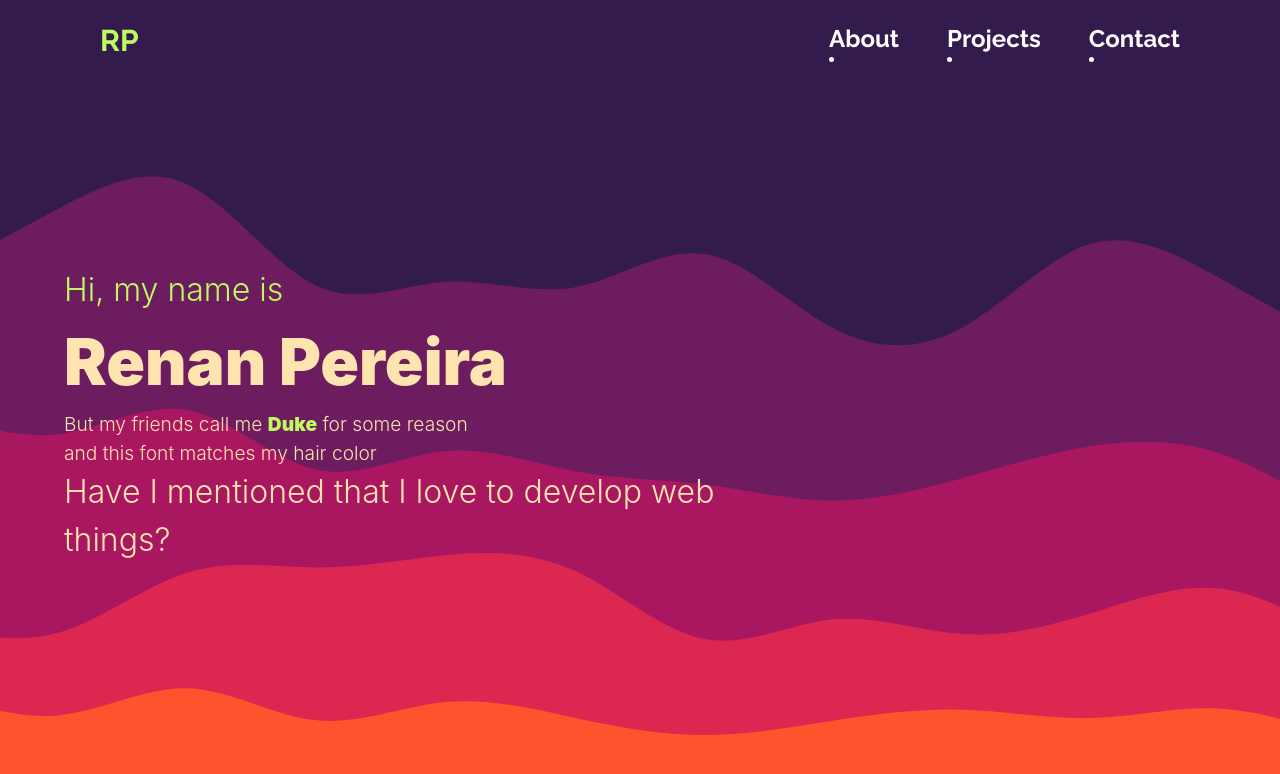
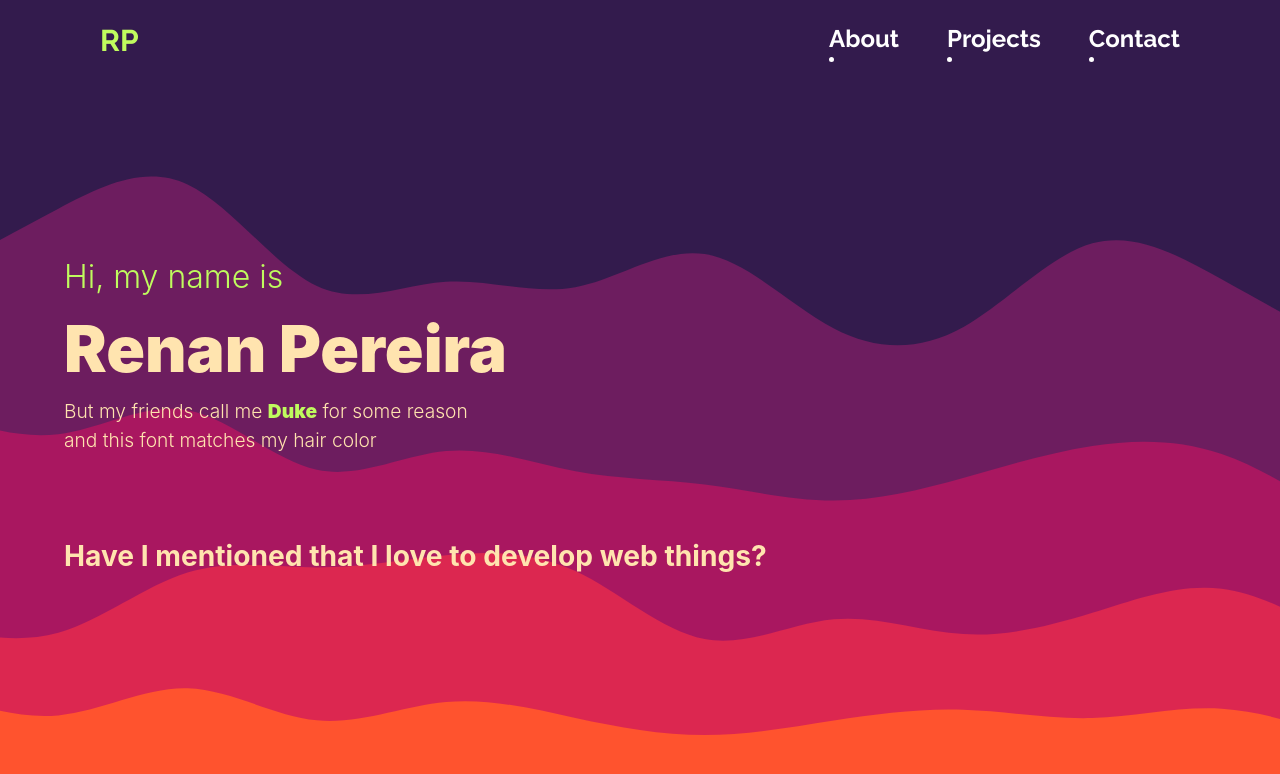
Before and after one commit to pereira-renan/portfolio, a Next.js app: page / in a window 1280 px wide. Shown: the top 774 px of the page. Built offline with nearby package versions, Linux system fonts and the light colour scheme; a small style sheet from the web is missing.

Commit message:
fixes to _app.js, font importing switched to _document.js, passHref for next router links, switched ' usage to `

```diff
--- a/src/components/Intro.jsx
+++ b/src/components/Intro.jsx
@@ -5,8 +5,6 @@ import React, { useState, setState } from "react"
 import Link from "next/link"
 
 const IntroText = () => {
-  const { colorMode, toggleColorMode } = useColorMode()
-  //        className={styles.intro}
   return (
     <Box className={styles.introText}>
       <Box className={styles.h2__accent} fontWeight={"light"}>
@@ -29,10 +27,10 @@ const IntroText = () => {
       <Box className={styles.h3} fontWeight={"light"}>
         and this font matches my hair color
       </Box>
-      <Box className={styles.h2} fontWeight={"light"}>
+      <Box className={styles.h2}>
         Have I mentioned that I love to develop web things?
       </Box>
-      <Link as="/" href="/contacts">
+      <Link as="/" href="/contacts" passHref>
         <Button
           width={"12vw"}
           minW={"120px"}
@@ -40,7 +38,7 @@ const IntroText = () => {
           className={styles.introButton}
           rightIcon={<GiTalk />}
         >
-          <Text>Let's talk</Text>
+          <Text>Let`s talk</Text>
         </Button>
       </Link>
     </Box>
@@ -76,7 +74,7 @@ const IntroImage = () => {
           <Text className={styles.bgArrowText}>
             hey look,
             <br />
-            that's me!
+            that`s me!
           </Text>
         </Box>
       </Box>
@@ -137,75 +135,3 @@ function IntroNoAnimation() {
 }
 
 export { IntroNoAnimation, Intro }
-
-/*
-
-const Navbar = () => {
-  const { colorMode, toggleColorMode } = useColorMode()
-  return (
-    <Box bg="red">
-      <Center>
-        <Box fontSize="3xl" color="gray.100" fontWeight="bold" opacity="87%">
-          <Link href="/">
-            <a>{process.env.title}</a>
-          </Link>
-        </Box>
-        <Button variant="outline">
-          <BsFillMoonFill />
-        </Button>
-        <Spacer />
-        <IconButton
-          icon={colorMode === "light" ? <BsFillSunFill /> : <BsFillMoonFill />}
-          aria-label="Color mode switcher"
-          onClick={toggleColorMode}
-        >
-          Switch Mode
-        </IconButton>
-      </Center>
-    </Box>
-  )
-}*/
-/*
-
-<Box>
-      <Box>
-        <Container
-          bg="red"
-          position="absolute"
-          bottom="100px"
-          right="100px"
-          overflow="hidden"
-        >
-          <Container minW="10vw">
-            <Image
-              className={styles.bgArrow}
-              src="monophy.gif"
-              alt="heyguys"
-              boxSize="30vh"
-              position="absolute"
-              top="10%"
-              left="70%"
-            />
-            <Container
-              className={styles.bgArrowText}
-              position="absolute"
-              top="10%"
-              left="80%"
-            >
-              <Container
-                minW="6vw"
-                className={styles.kekw}
-                fontSize="1.5vw"
-                position="absolute"
-                left="20%"
-              >
-                hey, look
-                <br />
-                thats me!
-              </Container>
-            </Container>
-          </Container>
-        </Container>
-      </Box>
-    </Box>
-    */
--- a/src/components/Navbar.jsx
+++ b/src/components/Navbar.jsx
@@ -7,7 +7,7 @@ export default function Navbar() {
     <Box>
       <Center className={styles.navbar}>
         <Flex fontWeight={"black"}>
-          <Link as="/" href="/home">
+          <Link as="/" href="/home" passHref>
             <Text as="a" className={styles.navlinksLogo}>
               RP
             </Text>
@@ -16,13 +16,13 @@ export default function Navbar() {
         <Spacer />
         <Box>
           <HStack spacing={12} className={styles.navlinks}>
-            <Link as="/" href="/about">
+            <Link as="/" href="/about" passHref>
               <a>About</a>
             </Link>
-            <Link as="/" href="/projects">
+            <Link as="/" href="/projects" passHref>
               <a>Projects</a>
             </Link>
-            <Link as="/" href="/contacts">
+            <Link as="/" href="/contacts" passHref>
               <a>Contact</a>
             </Link>
           </HStack>
--- a/src/pages/_app.js
+++ b/src/pages/_app.js
@@ -19,25 +19,7 @@ function MyApp({ Component, pageProps }) {
 
   return (
     <>
-      <Head>
-        <link rel="preconnect" href="https://fonts.googleapis.com"></link>
-        <link
-          rel="preconnect"
-          href="https://fonts.gstatic.com"
-          crossorigin
-        ></link>
-        <link
-          href="https://fonts.googleapis.com/css2?family=Indie+Flower&family=Raleway:ital,wght@0,100;0,600;0,700;1,400&display=swap"
-          rel="stylesheet"
-        ></link>
-        <link
-          rel="stylesheet"
-          href="https://cdnjs.cloudflare.com/ajax/libs/nprogress/0.2.0/nprogress.min.css"
-          integrity="sha512-42kB9yDlYiCEfx2xVwq0q7hT4uf26FUgSIZBK8uiaEnTdShXjwr8Ip1V4xGJMg3mHkUt9nNuTDxunHF0/EgxLQ=="
-          crossOrigin="anonymous"
-          referrerPolicy="no-referrer"
-        />
-      </Head>
+      <Head />
       <ChakraProvider theme={customTheme}>
         <Layout>
           <Component {...pageProps} />
--- a/src/pages/_document.js
+++ b/src/pages/_document.js
@@ -11,7 +11,25 @@ class MyDocument extends Document {
   render() {
     return (
       <Html lang="pt-br">
-        <Head />
+        <Head>
+          <link rel="preconnect" href="https://fonts.googleapis.com"></link>
+          <link
+            rel="preconnect"
+            href="https://fonts.gstatic.com"
+            crossOrigin
+          ></link>
+          <link
+            href="https://fonts.googleapis.com/css2?family=Indie+Flower&family=Raleway:ital,wght@0,100;0,600;0,700;1,400&display=swap"
+            rel="stylesheet"
+          ></link>
+          <link
+            rel="stylesheet"
+            href="https://cdnjs.cloudflare.com/ajax/libs/nprogress/0.2.0/nprogress.min.css"
+            integrity="sha512-42kB9yDlYiCEfx2xVwq0q7hT4uf26FUgSIZBK8uiaEnTdShXjwr8Ip1V4xGJMg3mHkUt9nNuTDxunHF0/EgxLQ=="
+            crossOrigin="anonymous"
+            referrerPolicy="no-referrer"
+          />
+        </Head>
         <body>
           <Main />
           <NextScript />
--- a/src/styles/Home.module.scss
+++ b/src/styles/Home.module.scss
@@ -22,6 +22,8 @@ $darker: #c0572d #5f4356 #424951 #331b4d;
     font-size: 10vw;
   }
   .h2 {
+    padding-top: 10vh;
+    font-weight: bold;
     font-size: 6vw;
   }
   .h2__accent {
@@ -183,6 +185,8 @@ $darker: #c0572d #5f4356 #424951 #331b4d;
     font-size: 10vw;
   }
   .h2 {
+    padding-top: 10vh;
+    font-weight: bold;
     font-size: 6vw;
   }
   .h2__accent {
@@ -344,6 +348,8 @@ $darker: #c0572d #5f4356 #424951 #331b4d;
     font-size: 10vw;
   }
   .h2 {
+    padding-top: 10vh;
+    font-weight: bold;
     font-size: 4vw;
   }
   .h2__accent {
@@ -505,7 +511,9 @@ $darker: #c0572d #5f4356 #424951 #331b4d;
     font-size: 5vw;
   }
   .h2 {
-    font-size: 2.5vw;
+    padding-top: 10vh;
+    font-weight: bold;
+    font-size: 2.2vw;
   }
   .h2__accent {
     color: $main-accent;
```
